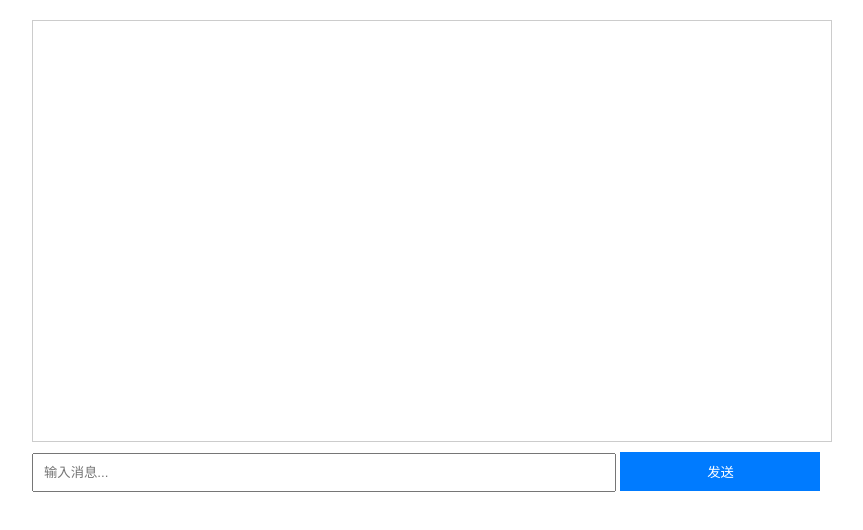
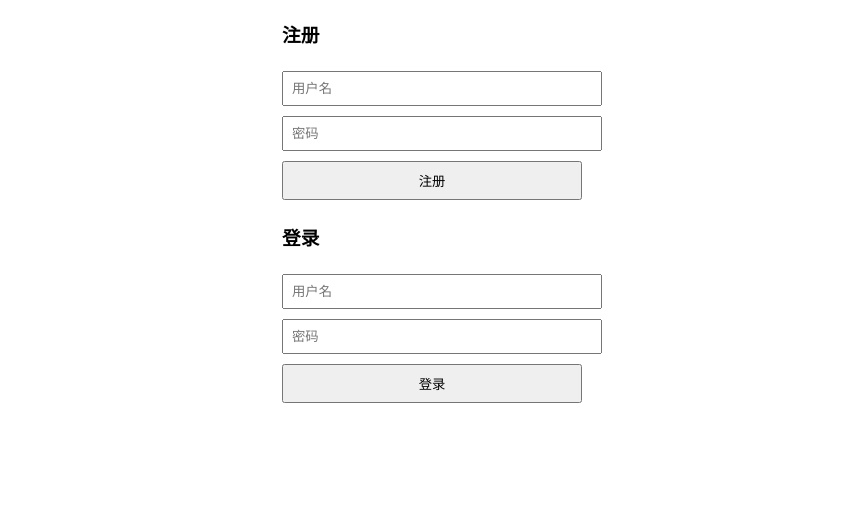
Before and after one commit to UlifisherDe/deno-chat, a plain HTML site: page static/index.html in a window 1280 px wide. Shown: the whole page, without its empty margins (208-1071 px from the left). Drawn offline with Linux system fonts and the light colour scheme.

Commit message:
Update index.html

```diff
--- a/static/index.html
+++ b/static/index.html
@@ -1,21 +1,37 @@
 <!DOCTYPE html>
 <html>
 <head>
-  <title>Deno 聊天室</title>
+  <title>安全聊天室</title>
   <style>
-    body { font-family: Arial, sans-serif; max-width: 800px; margin: 0 auto; padding: 20px; }
-    #messages { border: 1px solid #ccc; padding: 10px; height: 400px; overflow-y: auto; margin-bottom: 10px; }
-    #input { width: 70%; padding: 10px; }
-    button { width: 25%; padding: 10px; background: #007bff; color: white; border: none; }
-    .message { margin: 5px 0; padding: 5px; border-bottom: 1px solid #eee; }
-    .user { font-weight: bold; color: #333; }
-    .time { color: #666; font-size: 0.8em; }
+    /* 样式包含登录表单和聊天界面切换 */
+    #auth { margin: 20px auto; width: 300px; }
+    #chat { display: none; }
+    .auth-form { margin-bottom: 10px; }
+    input, button { width: 100%; padding: 8px; margin: 5px 0; }
   </style>
 </head>
 <body>
-  <div id="messages"></div>
-  <input id="input" placeholder="输入消息..." />
-  <button onclick="sendMessage()">发送</button>
+  <div id="auth">
+    <div class="auth-form">
+      <h3>注册</h3>
+      <input id="regUsername" placeholder="用户名">
+      <input id="regPassword" type="password" placeholder="密码">
+      <button onclick="register()">注册</button>
+    </div>
+    <div class="auth-form">
+      <h3>登录</h3>
+      <input id="loginUsername" placeholder="用户名">
+      <input id="loginPassword" type="password" placeholder="密码">
+      <button onclick="login()">登录</button>
+    </div>
+  </div>
+
+  <div id="chat">
+    <div id="messages"></div>
+    <input id="input" placeholder="输入消息...">
+    <button onclick="sendMessage()">发送</button>
+    <button onclick="loadHistory(2)">加载更多</button>
+  </div>
   <script src="chat.js"></script>
 </body>
 </html>
```
